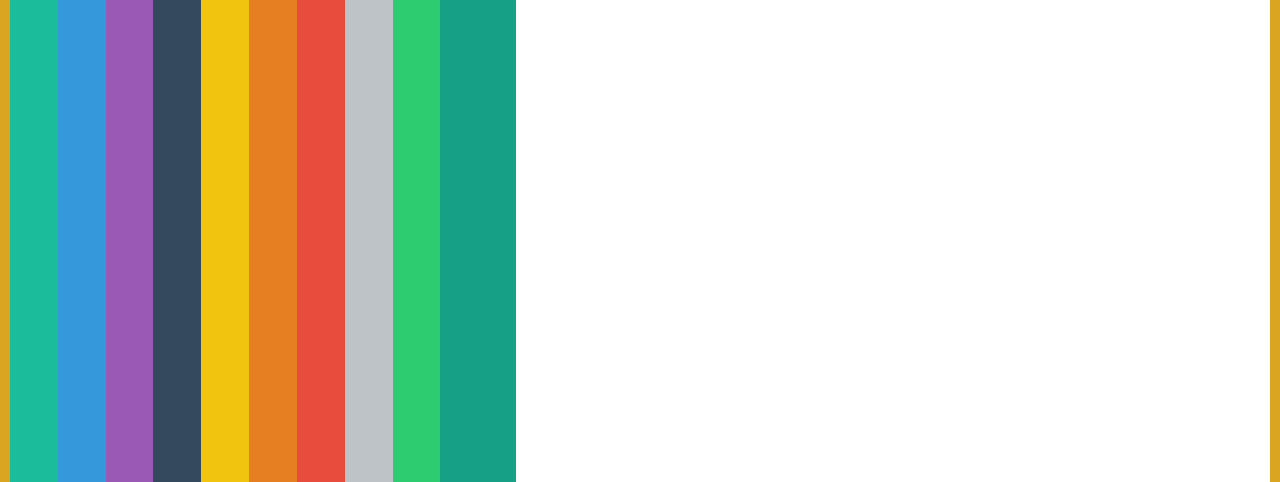
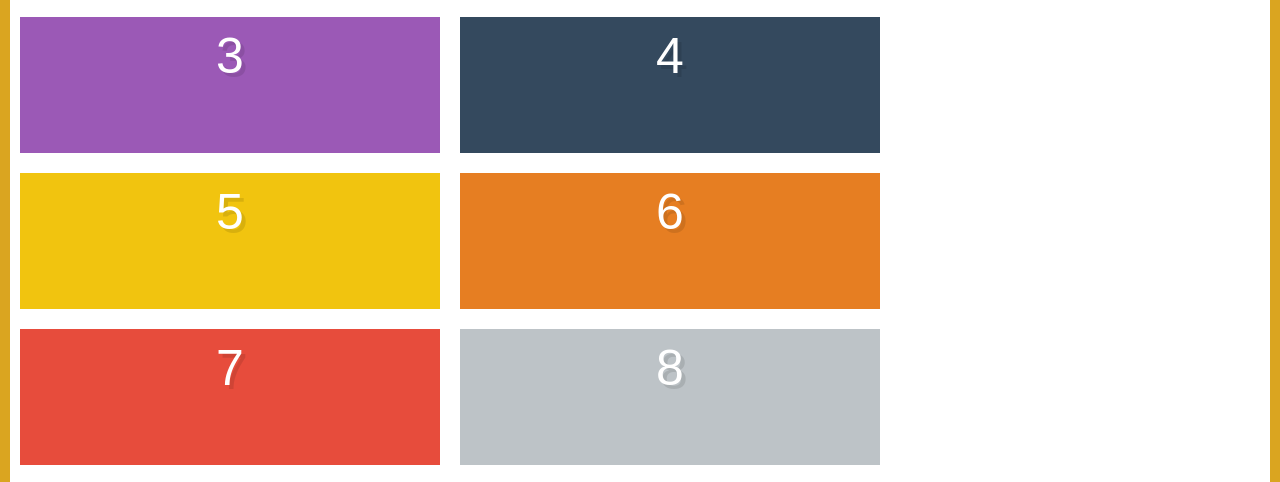
Before and after one commit to GK-Hynes/flexbox, a plain HTML site: page flex-wrap/index.html in a window 1280 px wide. Shown: the part 159-641 px from the top of the page. Drawn offline with Linux system fonts and the light colour scheme.

Commit message:
Complete flex-wrap examples

```diff
--- a/flex-wrap/index.html
+++ b/flex-wrap/index.html
@@ -3,7 +3,7 @@
 
 <head>
   <meta charset="UTF-8">
-  <title>FlexBox Tutorial</title>
+  <title>Flex-wrap</title>
   <link rel="stylesheet" href="style.css">
 </head>
 
--- a/flex-wrap/style.css
+++ b/flex-wrap/style.css
@@ -202,4 +202,10 @@ input::-moz-focus-inner {
   display: flex;
   border: 10px solid goldenrod;
   height: 100vh;
+  flex-wrap: wrap;
 }
+
+.box {
+  width: 33.333%;
+  margin: 10px;
+}
```
